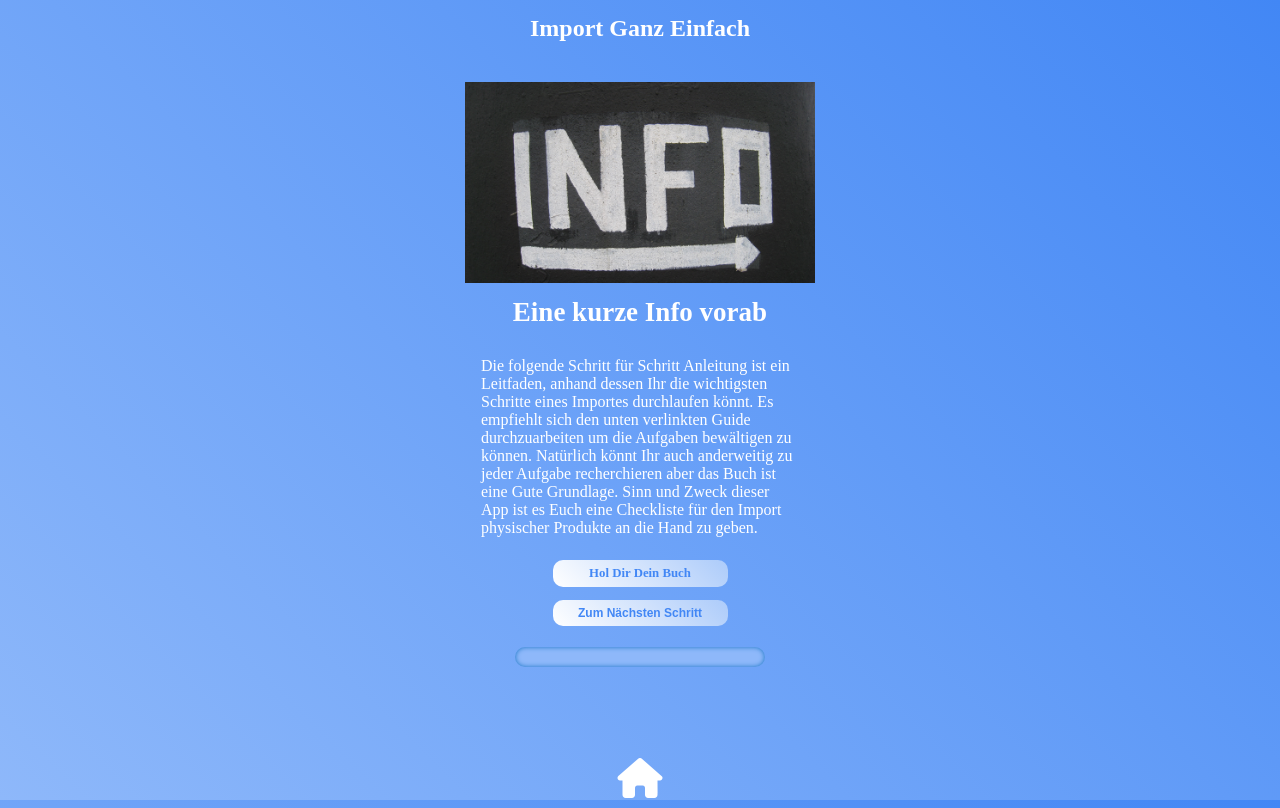
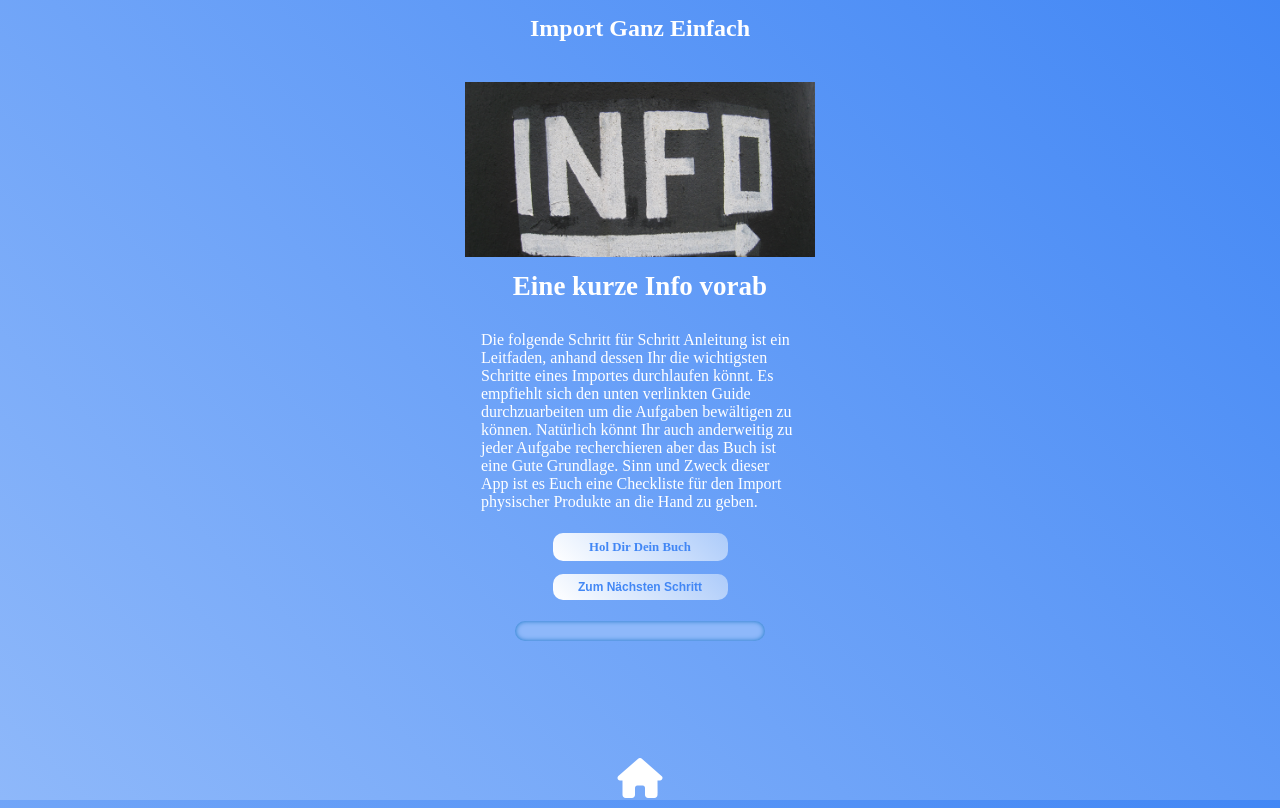
Before and after one commit to uwejettkant/capstone-project, a React (Create React App) app in the folder frontend/: page /task/1 in a window 1280 px wide. Built offline with nearby package versions, Linux system fonts and the light colour scheme.

Commit message:
height correction
Signed-off-by: Uwe Jettkant <uj@MacBook-Pro.fritz.box>

```diff
--- a/frontend/src/TaskList.js
+++ b/frontend/src/TaskList.js
@@ -101,7 +101,7 @@ const Frame = styled.section`
   flex-direction: column;
   justify-content: space-between;
   align-items: center;
-  height: 575px;
+  height: 500px;
   width: 350px;
   color: #fff;
   font-size: 1.125rem;
```
